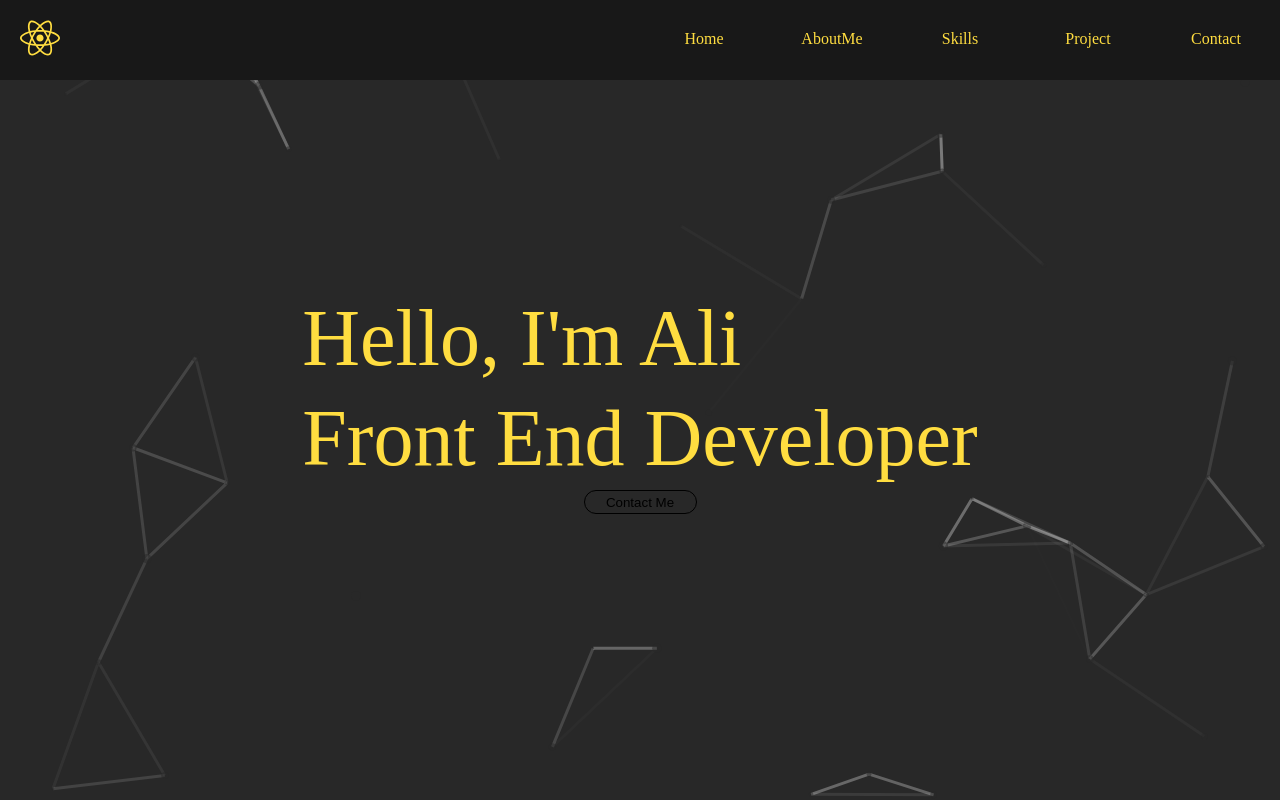
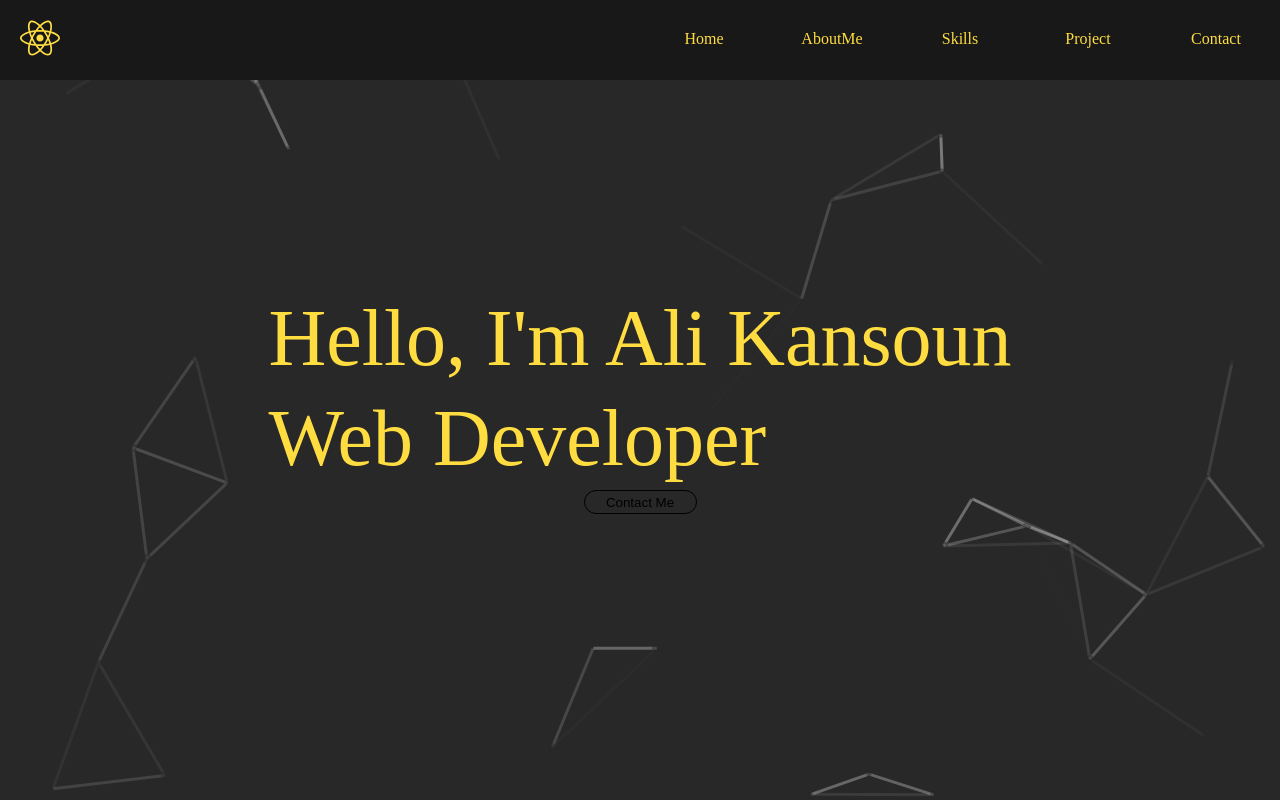
Before and after one commit to adfqfq12xc/AliPortfolio, a React (Create React App) app: page / in a window 1280 px wide. Shown: the top 800 px of the page. Built offline with nearby package versions, Linux system fonts and the light colour scheme.

Commit message:
Update index.js

```diff
--- a/src/component/home/index.js
+++ b/src/component/home/index.js
@@ -12,9 +12,9 @@ export default function Index() {
       </div>
       <div className='homecontainer'>
         <h1>
-          Hello, I'm Ali
+          Hello, I'm Ali Kansoun
           <br />
-          Front End Developer
+          Web Developer
         </h1>
       </div>
       <div className='button'>
```
